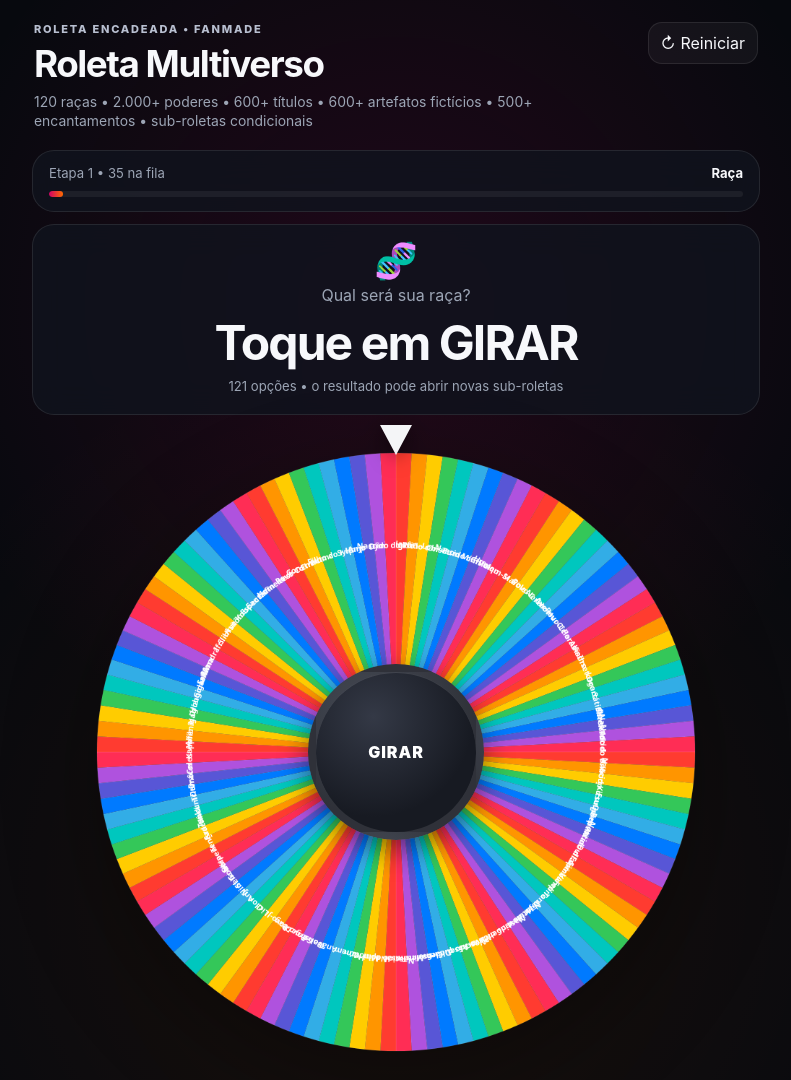
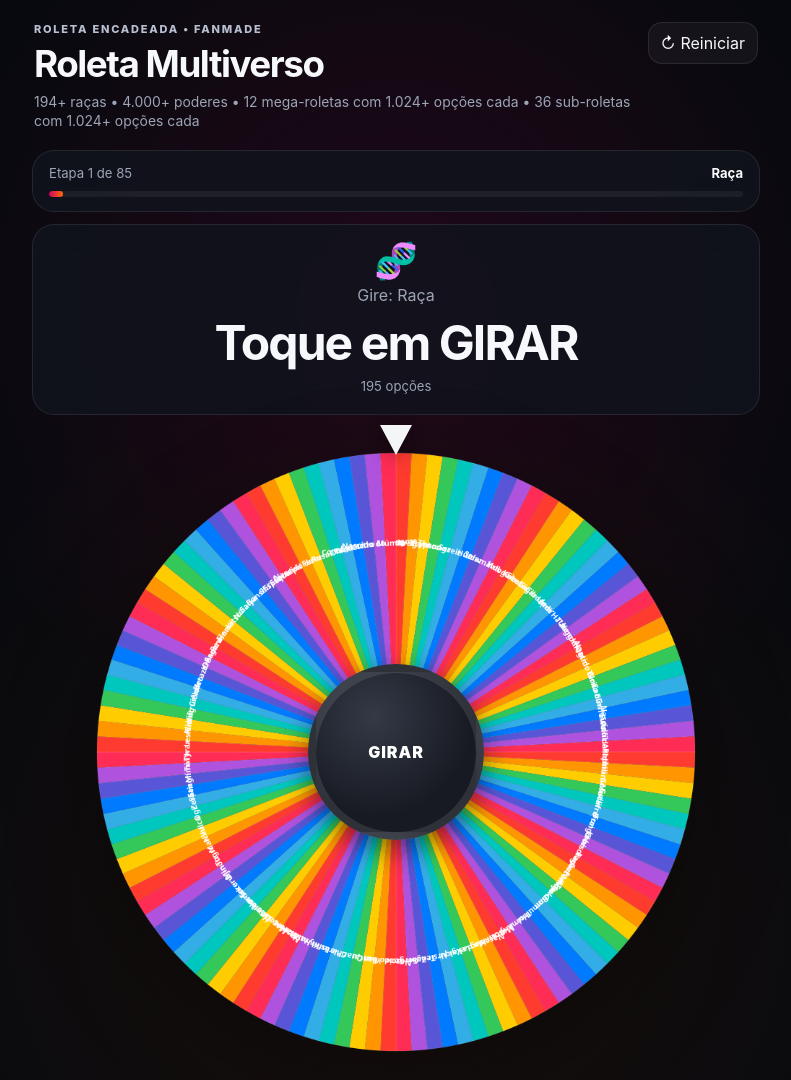
Before and after one commit to zeckofc143-hub/bot-discord-zeck, a website: page public/dashboard/roleta/index.html in a window 1280 px wide. Shown: the top 1080 px of the page, without its empty margins (244-1035 px from the left). Drawn offline with Linux system fonts and the light colour scheme.

Commit message:
feat(roleta): activate v5 with 12 mega roulettes and nerd races

```diff
--- a/public/dashboard/roleta/index.html
+++ b/public/dashboard/roleta/index.html
@@ -13,7 +13,7 @@
       <div>
         <p class="eyebrow">ROLETA ENCADEADA • FANMADE</p>
         <h1>Roleta Multiverso</h1>
-        <p class="subtitle">120 raças • 2.000+ poderes • 600+ títulos • 600+ artefatos fictícios • 500+ encantamentos • sub-roletas condicionais</p>
+        <p class="subtitle">194+ raças • 4.000+ poderes • 12 mega-roletas com 1.024+ opções cada • 36 sub-roletas com 1.024+ opções cada</p>
       </div>
       <button id="resetBtn" class="ghost-btn" type="button">↻ Reiniciar</button>
     </header>
@@ -84,6 +84,7 @@
   <script src="./data.js" defer></script>
   <script src="./mega-addon.js" defer></script>
   <script src="./mega-extra.js" defer></script>
-  <script src="./app-v4.js" defer></script>
+  <script src="./expansion-v5.js" defer></script>
+  <script src="./app-v5.js" defer></script>
 </body>
 </html>
```
